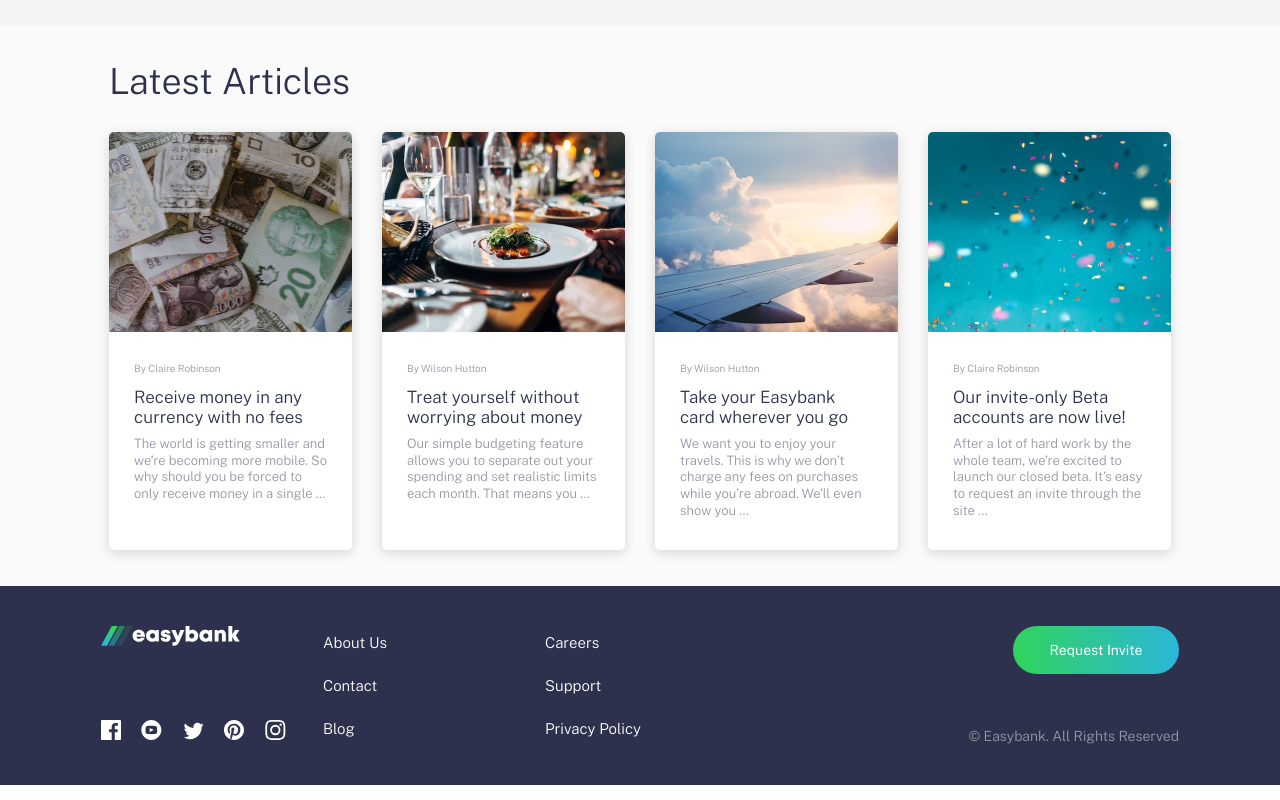
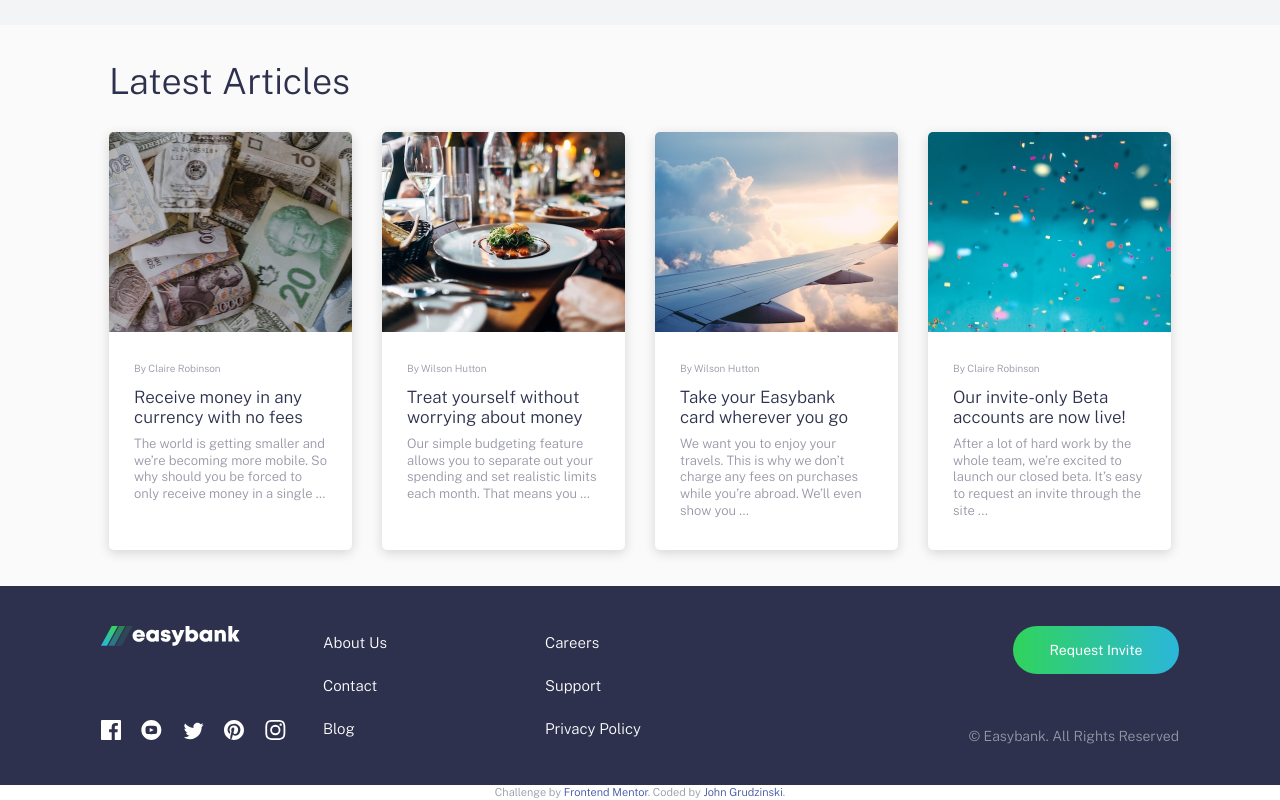
Before and after one commit to Zero-K00L/Project, a plain HTML site: page index.html in a window 1280 px wide. Shown: the part 1514-2314 px from the top of the page. Drawn offline with nearby package versions, Linux system fonts and the light colour scheme.

Commit message:
Attribution Addition

```diff
--- a/index.html
+++ b/index.html
@@ -180,6 +180,10 @@
         </div>
       </div>
     </footer>
+    <div class="attribution">
+      Challenge by <a href="https://www.frontendmentor.io?ref=challenge" target="_blank">Frontend Mentor</a>.
+      Coded by <a href="#">John Grudzinski</a>.
+    </div>
     <script src="script.js"></script>
   </body>
 </html>
--- a/styles.css
+++ b/styles.css
@@ -483,6 +483,10 @@ button, .button {
   font-size: 0.875rem;
 }
 
+.attribution { font-size: 11px; text-align: center; }
+.attribution a { color: hsl(228, 45%, 44%); }
+
+
 /* Breakpoints and media queries */
 
 /* Extra small devices (phones, 600px and down) */
```
Lines whose indentation alone changed are shown as unchanged.
